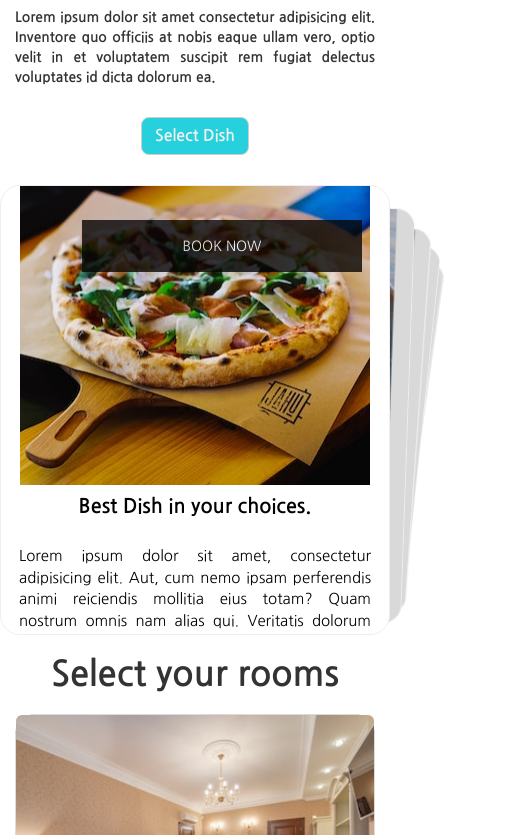
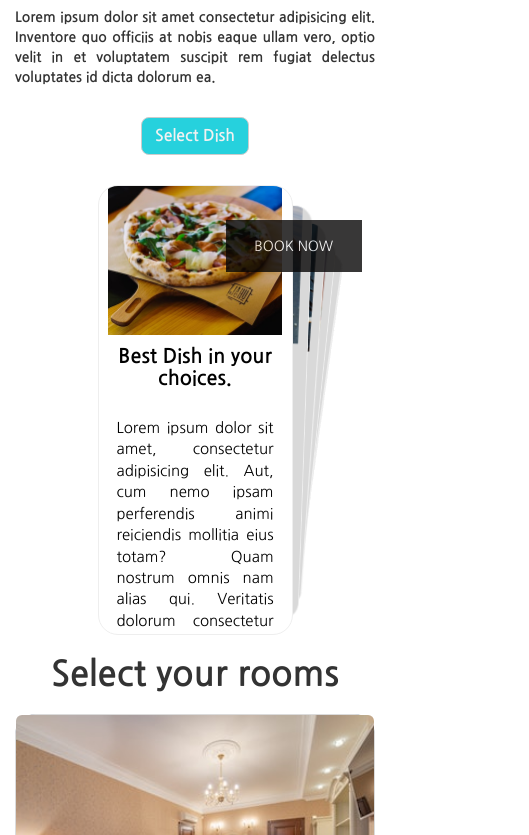
Before and after one commit to dongarepranali/hotel, a plain HTML site: page index.html in a window 390 px wide. Shown: the part 549-1384 px from the top of the page, 529 px wide, since content can reach past the window. Drawn offline with nearby package versions, Linux system fonts and the light colour scheme; a web font is replaced by a local one.

Commit message:
final website

```diff
--- a/css/style.css
+++ b/css/style.css
@@ -226,7 +226,7 @@
     position: fixed;
     bottom: 23px;
     right: 28px;
-    width: 280px;
+    width: 20%;
   }
 
   /* The popup form - hidden by default */
@@ -339,7 +339,7 @@
          margin-bottom:30px;
     }
     .food-secation .select-dish .swiper{
-        width:100% !important;
+        width:50% !important;
         height:450px !important;
         clear: both;
     }
@@ -347,6 +347,9 @@
         position: relative;
         left:33%;
     } */
+    .open-button {
+        width: 35%;
+      }
 }
 @media only screen and (max-width:900){
     .big-wrapper .navigation-line .list-style li{
--- a/index.html
+++ b/index.html
@@ -190,17 +190,16 @@
         <button class="btn btn-default room-button"><a href="#">Book Now </a></button>
       </div>
   </div>
+  <button class="open-button" onclick="openForm()">BOOK NOW</button>
 </div>
-<button class="open-button" onclick="openForm()">BOOK NOW</button>
-
 <!-- form aaplication -->
 <div class="form-popup" id="myForm">
   <form class="form-container">
     <h3>Book The Room</h3>
      <label for="username"><b>Username</b></label>
-     <input type="text" placeholder="Enter username" name="username" required>
+     <input type="text" placeholder="Enter Username" name="Username" required>
      <label for="contact"><b>Contact</b></label>
-     <input type="text" placeholder="Enter mobaile no" name="mobaile">
+     <input type="text" placeholder="Enter Mobile No" name="Mobile>
     <label for="email"><b>Email</b></label>
     <input type="text" placeholder="Enter Email" name="email" required>
 
--- a/js/hotel.js
+++ b/js/hotel.js
@@ -16,7 +16,7 @@
             items:3
         },
         1000:{
-            items:5
+            items:4
         },
         1200:{
             items:5
```
